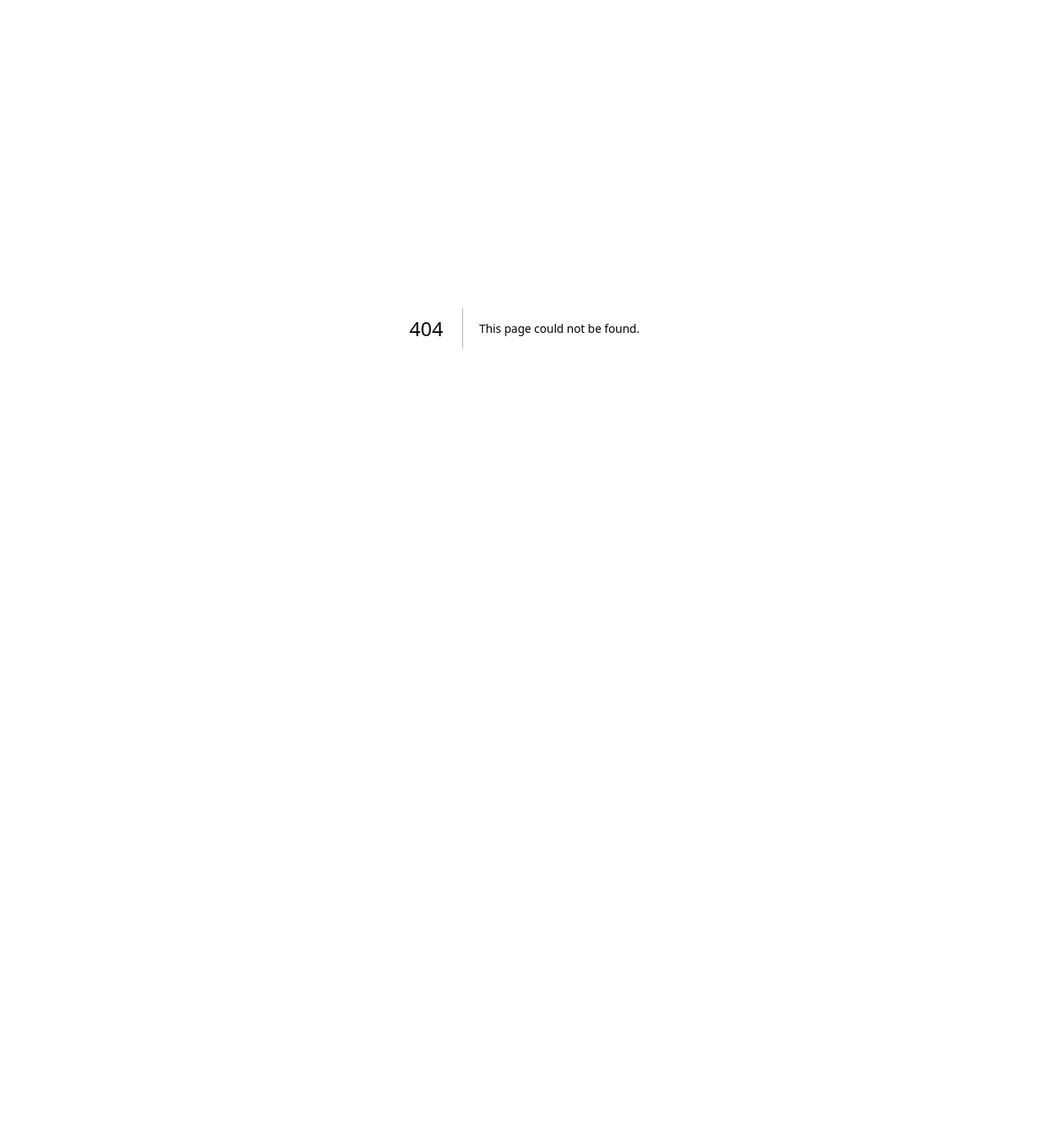
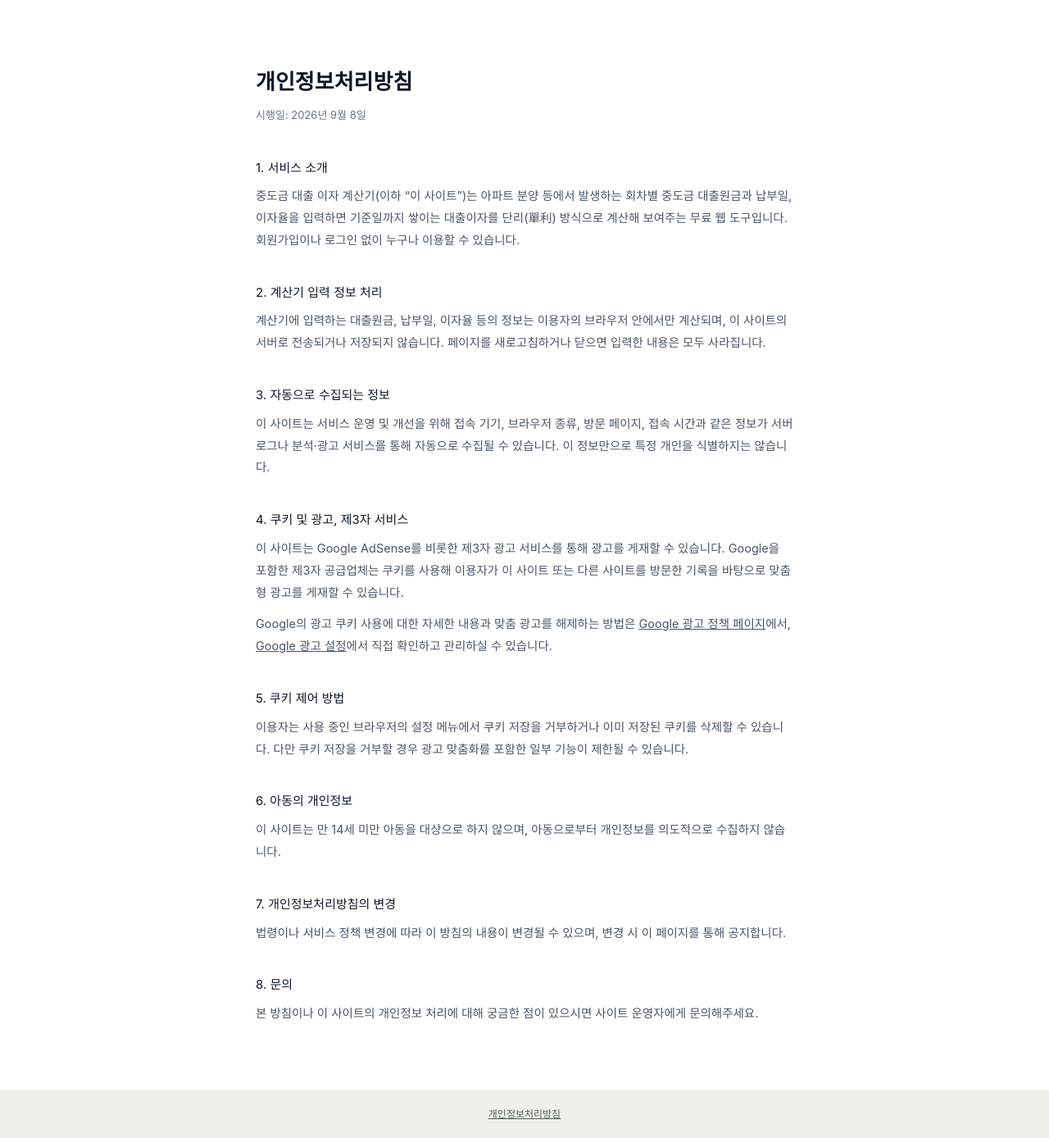
Before and after one commit to gandy818/interim-payment-calculator, a Next.js app: page /privacy in a window 1280 px wide. Before the commit this address had no page. Shown: the whole page at 82% size. Before the commit the page ends 800 px from the top, so only its background shows below. Built offline with nearby package versions, Linux system fonts and the light colour scheme.

Commit message:
feat: 개인정보처리방침 추가

```diff
--- a/src/app/layout.tsx
+++ b/src/app/layout.tsx
@@ -1,6 +1,7 @@
 import type { Metadata } from "next";
 import Script from "next/script";
 import "./globals.css";
+import Link from "next/link";
 
 export const metadata: Metadata = {
   title: "중도금 대출 이자 계산기",
@@ -26,7 +27,14 @@ export default function RootLayout({ children }: LayoutProps<"/">) {
           />
         )}
       </head>
-      <body className="min-h-full flex flex-col">{children}</body>
+      <body className="min-h-full flex flex-col">
+        {children}
+        <div className="text-center py-5 text-[12px] text-ink-soft">
+          <Link href="/privacy" className="underline hover:text-ink">
+            개인정보처리방침
+          </Link>
+        </div>
+      </body>
     </html>
   );
 }
--- /dev/null
+++ b/src/app/privacy/page.tsx
@@ -0,0 +1,130 @@
+import type { Metadata } from "next";
+
+export const metadata: Metadata = {
+  title: "개인정보처리방침 | 중도금 대출 이자 계산기",
+};
+
+export default function PrivacyPage() {
+  return (
+    <main className="flex-1 bg-white">
+      <div className="w-full max-w-[720px] mx-auto px-5 sm:px-8 py-14 sm:py-20">
+        <h1 className="text-[26px] font-semibold text-gray-900 mb-3">
+          개인정보처리방침
+        </h1>
+        <p className="text-[13px] text-gray-500 mb-10">
+          시행일: 2026년 9월 8일
+        </p>
+
+        <div className="space-y-9 text-[14.5px] leading-[1.85] text-gray-600">
+          <section>
+            <h2 className="text-[15px] text-gray-900 mb-2">1. 서비스 소개</h2>
+            <p>
+              중도금 대출 이자 계산기(이하 &ldquo;이 사이트&rdquo;)는 아파트
+              분양 등에서 발생하는 회차별 중도금 대출원금과 납부일, 이자율을
+              입력하면 기준일까지 쌓이는 대출이자를 단리(單利) 방식으로 계산해
+              보여주는 무료 웹 도구입니다. 회원가입이나 로그인 없이 누구나
+              이용할 수 있습니다.
+            </p>
+          </section>
+
+          <section>
+            <h2 className="text-[15px] text-gray-900 mb-2">
+              2. 계산기 입력 정보 처리
+            </h2>
+            <p>
+              계산기에 입력하는 대출원금, 납부일, 이자율 등의 정보는 이용자의
+              브라우저 안에서만 계산되며, 이 사이트의 서버로 전송되거나 저장되지
+              않습니다. 페이지를 새로고침하거나 닫으면 입력한 내용은 모두
+              사라집니다.
+            </p>
+          </section>
+
+          <section>
+            <h2 className="text-[15px] text-gray-900 mb-2">
+              3. 자동으로 수집되는 정보
+            </h2>
+            <p>
+              이 사이트는 서비스 운영 및 개선을 위해 접속 기기, 브라우저 종류,
+              방문 페이지, 접속 시간과 같은 정보가 서버 로그나 분석·광고
+              서비스를 통해 자동으로 수집될 수 있습니다. 이 정보만으로 특정
+              개인을 식별하지는 않습니다.
+            </p>
+          </section>
+
+          <section>
+            <h2 className="text-[15px] text-gray-900 mb-2">
+              4. 쿠키 및 광고, 제3자 서비스
+            </h2>
+            <p>
+              이 사이트는 Google AdSense를 비롯한 제3자 광고 서비스를 통해
+              광고를 게재할 수 있습니다. Google을 포함한 제3자 공급업체는 쿠키를
+              사용해 이용자가 이 사이트 또는 다른 사이트를 방문한 기록을
+              바탕으로 맞춤형 광고를 게재할 수 있습니다.
+            </p>
+            <p className="mt-3">
+              Google의 광고 쿠키 사용에 대한 자세한 내용과 맞춤 광고를 해제하는
+              방법은{" "}
+              <a
+                href="https://policies.google.com/technologies/ads"
+                target="_blank"
+                rel="noreferrer"
+                className="underline hover:text-gray-900"
+              >
+                Google 광고 정책 페이지
+              </a>
+              에서,{" "}
+              <a
+                href="https://adssettings.google.com/"
+                target="_blank"
+                rel="noreferrer"
+                className="underline hover:text-gray-900"
+              >
+                Google 광고 설정
+              </a>
+              에서 직접 확인하고 관리하실 수 있습니다.
+            </p>
+          </section>
+
+          <section>
+            <h2 className="text-[15px] text-gray-900 mb-2">
+              5. 쿠키 제어 방법
+            </h2>
+            <p>
+              이용자는 사용 중인 브라우저의 설정 메뉴에서 쿠키 저장을 거부하거나
+              이미 저장된 쿠키를 삭제할 수 있습니다. 다만 쿠키 저장을 거부할
+              경우 광고 맞춤화를 포함한 일부 기능이 제한될 수 있습니다.
+            </p>
+          </section>
+
+          <section>
+            <h2 className="text-[15px] text-gray-900 mb-2">
+              6. 아동의 개인정보
+            </h2>
+            <p>
+              이 사이트는 만 14세 미만 아동을 대상으로 하지 않으며, 아동으로부터
+              개인정보를 의도적으로 수집하지 않습니다.
+            </p>
+          </section>
+
+          <section>
+            <h2 className="text-[15px] text-gray-900 mb-2">
+              7. 개인정보처리방침의 변경
+            </h2>
+            <p>
+              법령이나 서비스 정책 변경에 따라 이 방침의 내용이 변경될 수
+              있으며, 변경 시 이 페이지를 통해 공지합니다.
+            </p>
+          </section>
+
+          <section>
+            <h2 className="text-[15px] text-gray-900 mb-2">8. 문의</h2>
+            <p>
+              본 방침이나 이 사이트의 개인정보 처리에 대해 궁금한 점이 있으시면
+              사이트 운영자에게 문의해주세요.
+            </p>
+          </section>
+        </div>
+      </div>
+    </main>
+  );
+}
```
